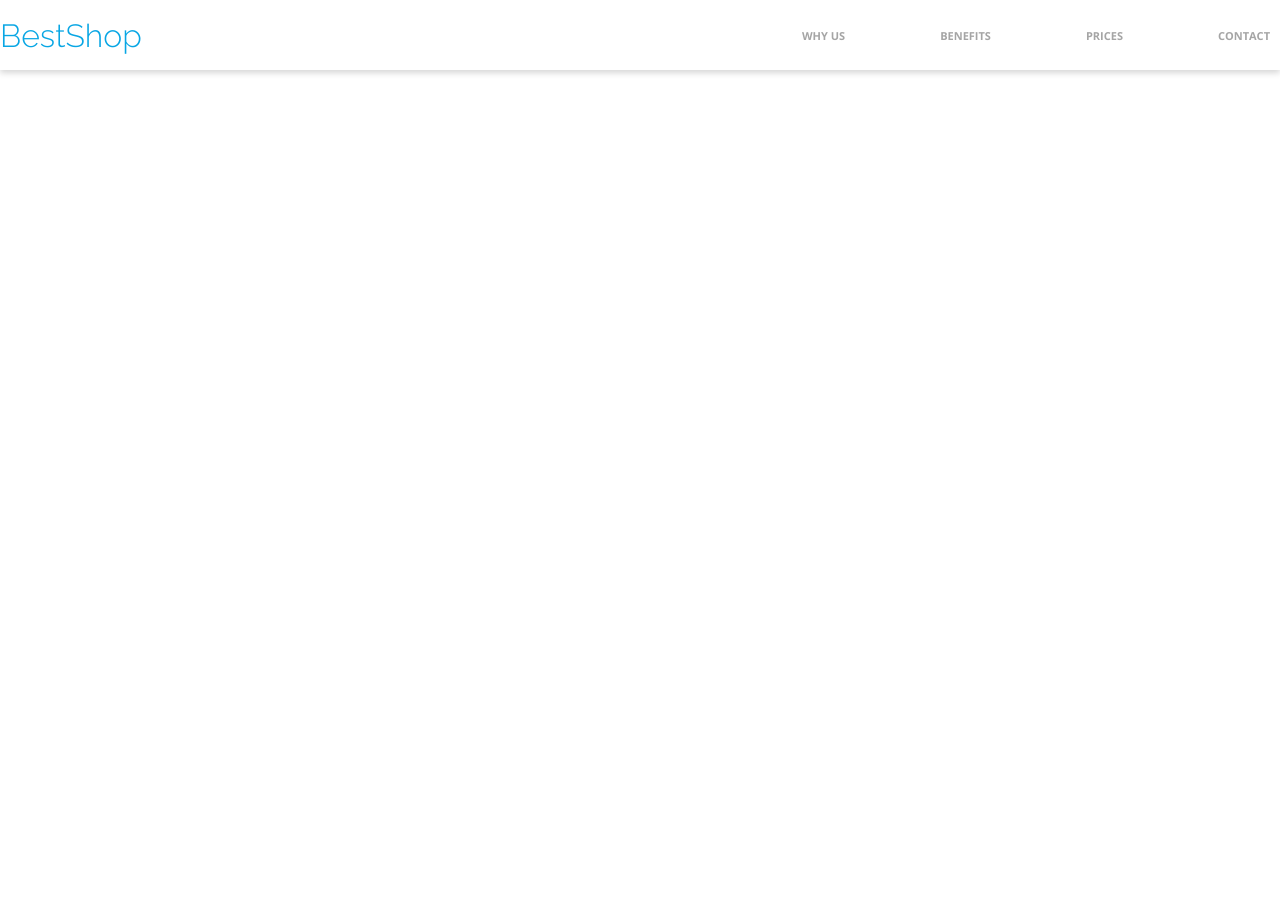
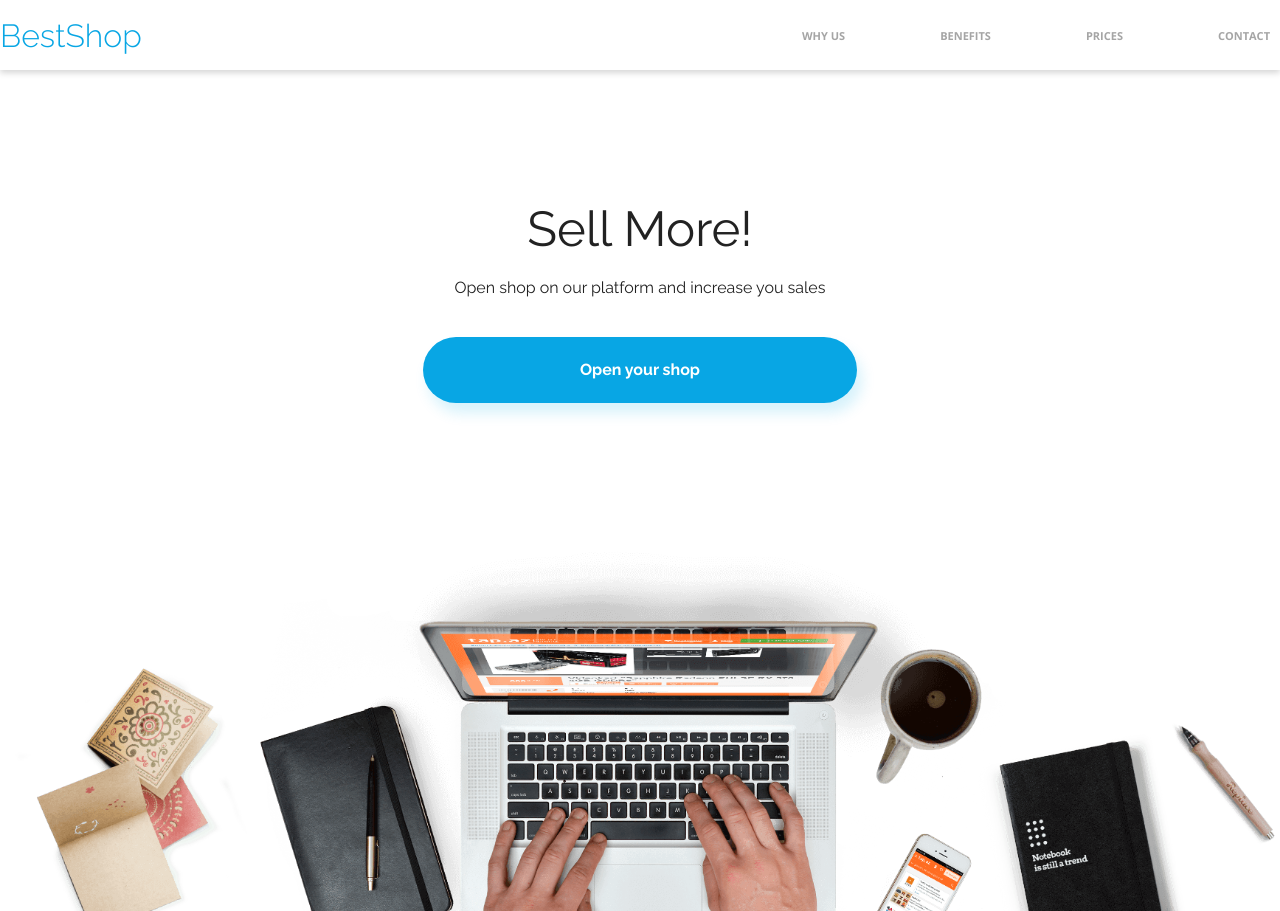
Before and after one commit to kamildomagalski/CL_Workshop_2, a plain HTML site: page index.html in a window 1280 px wide. Before the commit the page ends 800 px from the top, so only its background shows below. Drawn offline with nearby package versions, Linux system fonts and the light colour scheme.

Commit message:
opening section HTML structure + CSS styling

```diff
--- a/css/style.css
+++ b/css/style.css
@@ -1,53 +1,60 @@
-*{
+* {
     box-sizing: border-box;
 }
-img, video, canvas{
+
+img,
+video,
+canvas {
     max-width: 100%;
     max-height: 100%;
 }
-body{
+
+body {
     font-family: 'Raleway', sans-serif;
     /* font-family: 'Open Sans', sans-serif; */
 }
 
-.container{
+.container {
     max-width: 1352px;
     width: 100%;
     margin: 0 auto;
 }
 
 /* header section */
-header{
+header {
     box-shadow: 0 3px 6px #00000029;
 }
-.header .container{
+
+.header .container {
     display: flex;
 }
 
-.navbar{
+.navbar {
     display: flex;
     align-items: center;
     justify-content: space-between;
     width: 100%;
 }
-.navbar>a{
+
+.navbar>a {
     font-size: 32px;
     line-height: 37px;
     font-weight: 300;
     color: #08A6E4;
     text-decoration: none;
 }
-.nav-list{
+
+.nav-list {
     display: flex;
 }
 
-.nav-list li{
+.nav-list li {
     display: flex;
     justify-content: center;
     margin-left: 75px;
 }
 
-.nav-list a{
+.nav-list a {
     display: inline-block;
     font-family: 'Open Sans', sans-serif;
     font-size: 11px;
@@ -59,7 +66,60 @@ header{
     box-sizing: border-box;
     border-bottom: 3px solid transparent;
 }
-.nav-list a:hover{
+
+.nav-list a:hover {
     color: #000;
     border-bottom: 3px solid #08A6E4;
 }
+
+
+/* opening section */
+
+
+.opening {
+    background-image: url(../assets/Background.png);
+    background-position: bottom;
+    background-repeat: no-repeat;
+    background-size: contain;
+
+}
+
+.opening .container {
+    display: flex;
+    flex-direction: column;
+    align-items: center;
+}
+
+.opening .container h1 {
+    font-size: 49px;
+    font-weight: 400;
+    line-height: 57px;
+    padding-top: 130px;
+}
+
+.opening .container p {
+    font-family: "Open Sans"sans-serif;
+    font-size: 16px;
+    font-weight: 400;
+    line-height: 22px;
+    padding: 20px 0 38px;
+
+}
+
+.btn {
+    font-family: "Open Sans"sans-serif;
+    font-size: 16px;
+    font-weight: 700;
+    line-height: 22px;
+    color: #fff;
+    border-radius: 40px;
+    text-decoration: none;
+}
+
+.opening-btn {
+    background-color: #08A6E4;
+    box-shadow: 5px 10px 14px #07ACE629;
+    padding: 22px 157px;
+    margin-bottom: 508px;
+
+}
--- a/index.html
+++ b/index.html
@@ -25,12 +25,17 @@
 						<li><a href="#">CONTACT</a></li>
 					</ul>
 				</nav>
-
 			</div>
-
+		</div>
+	</header>
+	<section class="opening">
+		<div class="container">
+			<h1>Sell More!</h1>
+			<p>Open shop on our platform and increase you sales</p>
+			<a class="btn opening-btn" href="#">Open your shop</a>
 		</div>
 
-	</header>
+	</section>
 </body>
 
 </html>
```
